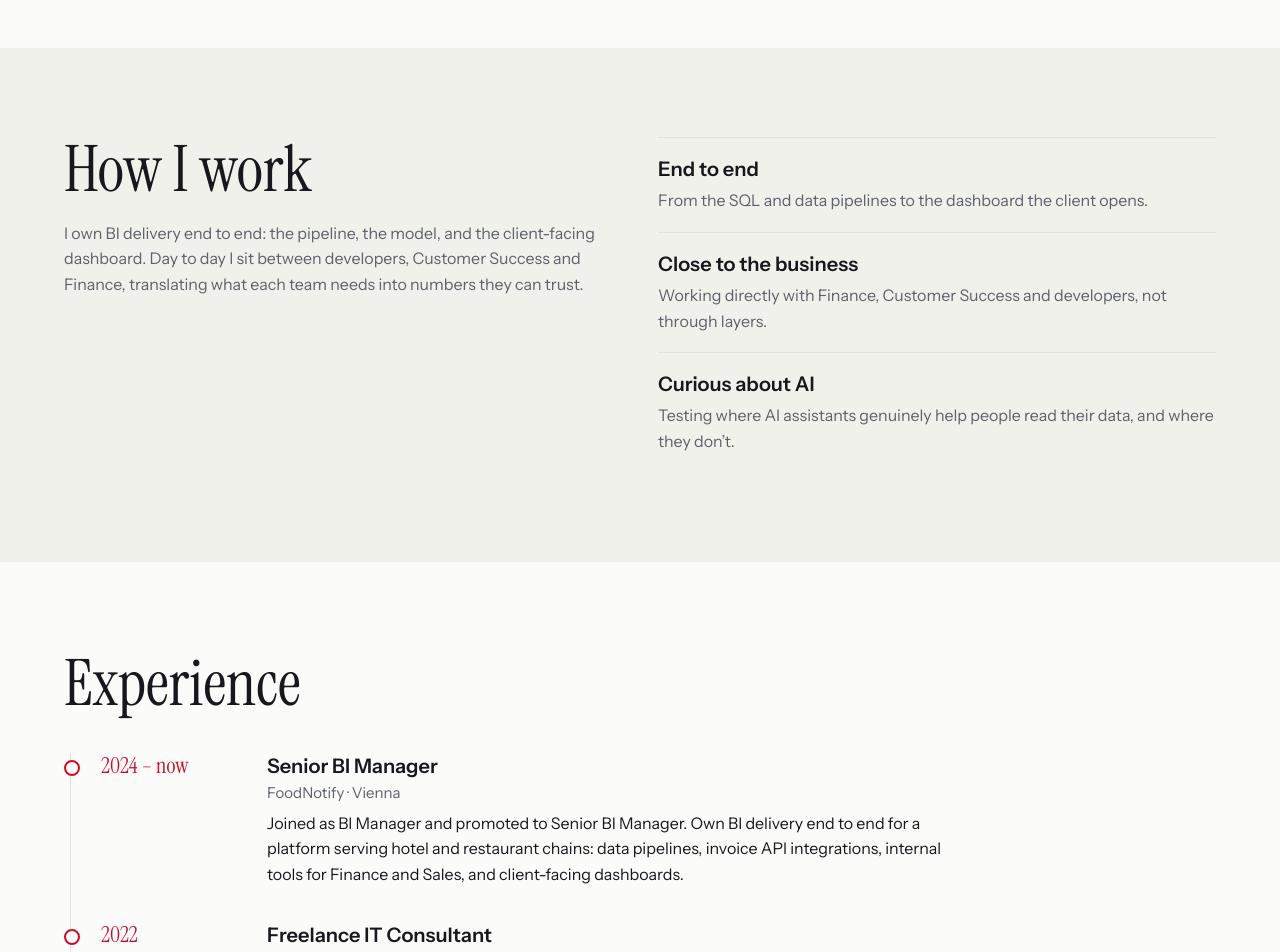
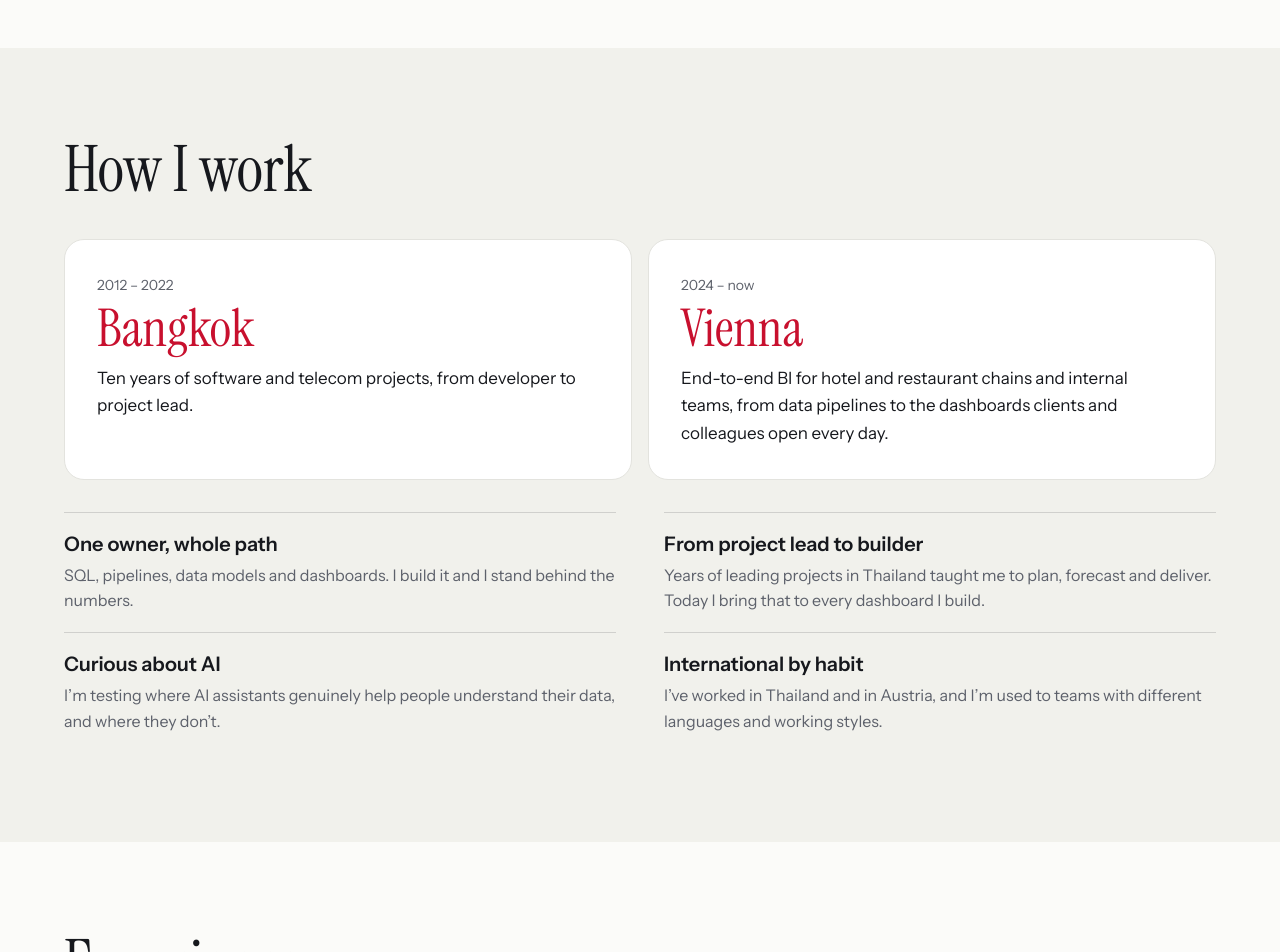
Before and after one commit to susandekoko/susandekoko.github.io, a plain HTML site: page index.html in a window 1280 px wide. Shown: the part 3620-4572 px from the top of the page. Drawn offline with Linux system fonts and the light colour scheme.

Commit message:
Add files via upload

```diff
--- a/index.html
+++ b/index.html
@@ -101,6 +101,13 @@ h1{position:absolute;left:-9999px}
 .mk-done{margin-top:12px;font-size:13px;color:var(--mute)}.mk-done b{color:var(--ink)}
 .mk-jobs .job-r{display:flex;align-items:center;justify-content:space-between;gap:10px;padding:8px 0;border-top:1px solid var(--line)}.mk-jobs .job-r:first-child{border-top:0}.job-r b{display:block;font-weight:600}.job-r small{color:var(--mute);font-size:12px}.job-r span{flex:none;font-size:12px;padding:3px 9px;border-radius:99px;background:var(--chip)}.job-r span.hi{background:var(--red);color:#fff}
 
+.cities{display:grid;grid-template-columns:repeat(auto-fit,minmax(min(100%,320px),1fr));gap:16px;margin-bottom:32px}
+.city{background:var(--card);border:1px solid var(--line);border-radius:20px;padding:clamp(20px,3vw,32px)}
+.city b{display:block;font:400 clamp(36px,5vw,52px)/1 "Instrument Serif",serif;color:var(--red);margin:6px 0 10px}
+.city .yrs{font-size:14px;color:var(--mute)}.city p{margin:0;font-size:17px;max-width:46ch}
+.points{display:grid;grid-template-columns:repeat(2,minmax(0,1fr));gap:0 48px}
+@media(max-width:700px){.points{grid-template-columns:minmax(0,1fr)}}
+.pt{padding:18px 0;border-top:1px solid color-mix(in srgb,var(--ink) 15%,transparent)}.pt p{margin:6px 0 0;color:var(--mute)}
 /* experience */
 .tl{border-left:1.5px solid var(--line);margin-left:6px}
 .job{position:relative;padding:0 0 34px 30px;display:grid;grid-template-columns:150px minmax(0,1fr);gap:16px}
@@ -172,10 +179,10 @@ footer{padding:22px max(5vw,16px);display:flex;justify-content:space-between;fle
  <div class="proj" id="projList"></div>
 </div></section>
 
-<section class="band" id="approach" style="background:var(--chip)"><div class="wrap grid2">
- <div><h2 style="margin-bottom:18px" data-i="hAppr">How I work</h2>
-  <p style="color:var(--mute);max-width:52ch;margin:0" data-i="appr">I own BI delivery end to end: the pipeline, the model, and the client-facing dashboard. Day to day I sit between developers, Customer Success and Finance, translating what each team needs into numbers they can trust.</p></div>
- <div id="approachList"></div>
+<section class="band" id="approach" style="background:var(--chip)"><div class="wrap">
+ <h2 data-i="hAppr">How I work</h2>
+ <div class="cities" id="cities"></div>
+ <div class="points" id="approachList"></div>
 </div></section>
 
 <section class="band" id="experience"><div class="wrap">
@@ -211,11 +218,9 @@ footer{padding:22px max(5vw,16px);display:flex;justify-content:space-between;fle
 const T={
 en:{nProj:"Projects",nAppr:"Approach",nExp:"Experience",nSkills:"Skills",nContact:"Contact",status:"Open to work in Vienna",t2:"FoodNotify, Vienna",t3a:"12+ years",t3b:"in IT · 4+ in BI",t4:"Vienna ⇄ Yangon",cv:"Download CV",mail:"Email me",
  stmt:"I build the whole path from <em>raw data</em> to the dashboard a team actually uses.",stmt2:"Senior BI Manager · Master’s in Computer Science · based in Vienna",hProj:"Selected work",hAppr:"How I work",
- appr:"I own BI delivery end to end: the pipeline, the model, and the client-facing dashboard. Day to day I sit between developers, Customer Success and Finance, translating what each team needs into numbers they can trust.",
  hExp:"Experience",hSkills:"Skills",s1:"Data & engineering",s2:"BI & visualisation",s3:"Working with people",s4:"Languages",big:"Let’s talk data",addr:"susandekoko@outlook.com · linkedin.com/in/su-sande-ko-ko",foot:"© 2026 Sande Ko Ko · Vienna",legal:"Legal notice & privacy",tick:"Data pipelines to dashboards"},
 de:{nProj:"Projekte",nAppr:"Arbeitsweise",nExp:"Erfahrung",nSkills:"Skills",nContact:"Kontakt",status:"Offen für neue Jobs in Wien",t2:"FoodNotify, Wien",t3a:"12+ Jahre",t3b:"in der IT · 4+ in BI",t4:"Wien ⇄ Yangon",cv:"Lebenslauf herunterladen",mail:"E-Mail schreiben",
  stmt:"Ich baue den ganzen Weg von den <em>Rohdaten</em> bis zum Dashboard, das ein Team wirklich nutzt.",stmt2:"Senior BI Manager · Master in Informatik · in Wien",hProj:"Ausgewählte Arbeiten",hAppr:"So arbeite ich",
- appr:"Ich verantworte BI-Lösungen von Anfang bis Ende: die Datenpipeline, das Datenmodell und das Dashboard für Kund:innen. Im Alltag arbeite ich eng mit Entwicklung, Customer Success und Finance zusammen und übersetze ihre Anforderungen in Zahlen, denen sie vertrauen können.",
  hExp:"Berufserfahrung",hSkills:"Kenntnisse",s1:"Daten & Engineering",s2:"BI & Visualisierung",s3:"Zusammenarbeit",s4:"Sprachen",big:"Reden wir über Daten",addr:"susandekoko@outlook.com · linkedin.com/in/su-sande-ko-ko",foot:"© 2026 Sande Ko Ko · Wien",legal:"Impressum & Datenschutz",tick:"Von Datenpipelines zu Dashboards"}
 };
 const P=[
@@ -247,8 +252,10 @@ const V={
  agent:l=>`<div class="mk">${head(L(l,'Job agent · today','Job-Agent · heute'),'Python')}<div class="mk-jobs">${[['BI Analyst',92],['Data Analyst',84],['RevOps Analyst',71]].map((j,i)=>`<div class="job-r"><div><b>${j[0]}</b><small>${L(l,'Vienna','Wien')} · ${L(l,'posted today','heute veröffentlicht')}</small></div><span class="${i==0?'hi':''}">Match ${j[1]} %</span></div>`).join('')}</div></div>`
 };
 
-const A={en:[["End to end","From the SQL and data pipelines to the dashboard the client opens."],["Close to the business","Working directly with Finance, Customer Success and developers, not through layers."],["Curious about AI","Testing where AI assistants genuinely help people read their data, and where they don’t."]],
- de:[["End-to-End","Von SQL und Datenpipelines bis zum Dashboard, das die Kund:innen öffnen."],["Nah am Business","Direkte Zusammenarbeit mit Finance, Customer Success und Entwicklung – ohne Umwege."],["Neugierig auf KI","Ich teste, wo KI-Assistenten Menschen wirklich helfen, ihre Daten zu verstehen – und wo nicht."]]};
+const CI={en:[["Bangkok","Ten years of software and telecom projects, from developer to project lead.","2012 – 2022"],["Vienna","End-to-end BI for hotel and restaurant chains and internal teams, from data pipelines to the dashboards clients and colleagues open every day.","2024 – now"]],
+ de:[["Bangkok","Zehn Jahre Software- und Telekom-Projekte, von der Entwicklerin zur Projektleiterin.","2012 – 2022"],["Wien","End-to-End-BI für Hotel- und Restaurantketten und interne Teams, von Datenpipelines bis zu den Dashboards, die Kund:innen und Kolleg:innen täglich öffnen.","2024 – heute"]]};
+const A={en:[["One owner, whole path","SQL, pipelines, data models and dashboards. I build it and I stand behind the numbers."],["From project lead to builder","Years of leading projects in Thailand taught me to plan, forecast and deliver. Today I bring that to every dashboard I build."],["Curious about AI","I’m testing where AI assistants genuinely help people understand their data, and where they don’t."],["International by habit","I’ve worked in Thailand and in Austria, and I’m used to teams with different languages and working styles."]],
+ de:[["Eine Verantwortliche, der ganze Weg","SQL, Pipelines, Datenmodelle und Dashboards. Ich baue sie und stehe hinter den Zahlen."],["Von der Projektleitung zum Bauen","Jahre der Projektleitung in Thailand haben mich gelehrt zu planen, zu prognostizieren und zu liefern. Das bringe ich heute in jedes Dashboard ein."],["Neugierig auf KI","Ich teste, wo KI-Assistenten Menschen wirklich helfen, ihre Daten zu verstehen – und wo nicht."],["International aus Gewohnheit","Ich habe in Thailand und in Österreich gearbeitet und bin Teams mit verschiedenen Sprachen und Arbeitsweisen gewohnt."]]};
 const J={en:[
  ["2024 – now","Senior BI Manager","FoodNotify · Vienna","Joined as BI Manager and promoted to Senior BI Manager. Own BI delivery end to end for a platform serving hotel and restaurant chains: data pipelines, invoice API integrations, internal tools for Finance and Sales, and client-facing dashboards."],
  ["2022","Freelance IT Consultant","P3S · Yangon","Short-term IT consulting engagement."],
@@ -276,7 +283,8 @@ const render=l=>{
  const tk=`${T[l].tick} · PostgreSQL · ClickHouse · Python · Superset · ${T[l].t4} · `;document.querySelector('.ticker span').textContent=tk+tk;
  SD=L(l,'Sample data','Beispieldaten');
  $('projList').innerHTML=P.map(p=>`<article class="card"><div><h3 style="font:400 clamp(26px,3vw,34px)/1.15 'Instrument Serif',serif">${p.t[l]}</h3><div class="meta">${p.tags[l].map(t=>`<span>${t}</span>`).join('')}<span class="st">${p.st[l]}</span></div>${p.d[l].map(x=>`<p>${x}</p>`).join('')}</div><div class="viz">${V[p.v](l)}</div></article>`).join('');
- $('approachList').innerHTML=A[l].map(a=>`<div style="padding:18px 0;border-top:1px solid var(--line)"><h3>${a[0]}</h3><p style="margin:6px 0 0;color:var(--mute)">${a[1]}</p></div>`).join('');
+ $('cities').innerHTML=CI[l].map(c=>`<div class="city"><span class="yrs">${c[2]}</span><b>${c[0]}</b><p>${c[1]}</p></div>`).join('');
+ $('approachList').innerHTML=A[l].map(a=>`<div class="pt"><h3>${a[0]}</h3><p>${a[1]}</p></div>`).join('');
  $('tl').innerHTML=J[l].map(j=>`<article class="job"><div class="yr">${j[0]}</div><div><h3>${j[1]}</h3>${j[2]?`<div class="org">${j[2]}</div>`:''}${j[3]?`<p>${j[3]}</p>`:''}</div></article>`).join('');
  for(const k in C[l])$(k).innerHTML=C[l][k].map(x=>Array.isArray(x)?`<span>${x[0]}<small>${x[1]}</small></span>`:`<span>${x}</span>`).join('');
  document.querySelectorAll('[data-i="cv"]').forEach(a=>{a.href=`cv/Su_Sande_Ko_Ko_CV_${l.toUpperCase()}.pdf`;a.target='_blank';a.rel='noopener'});
```
